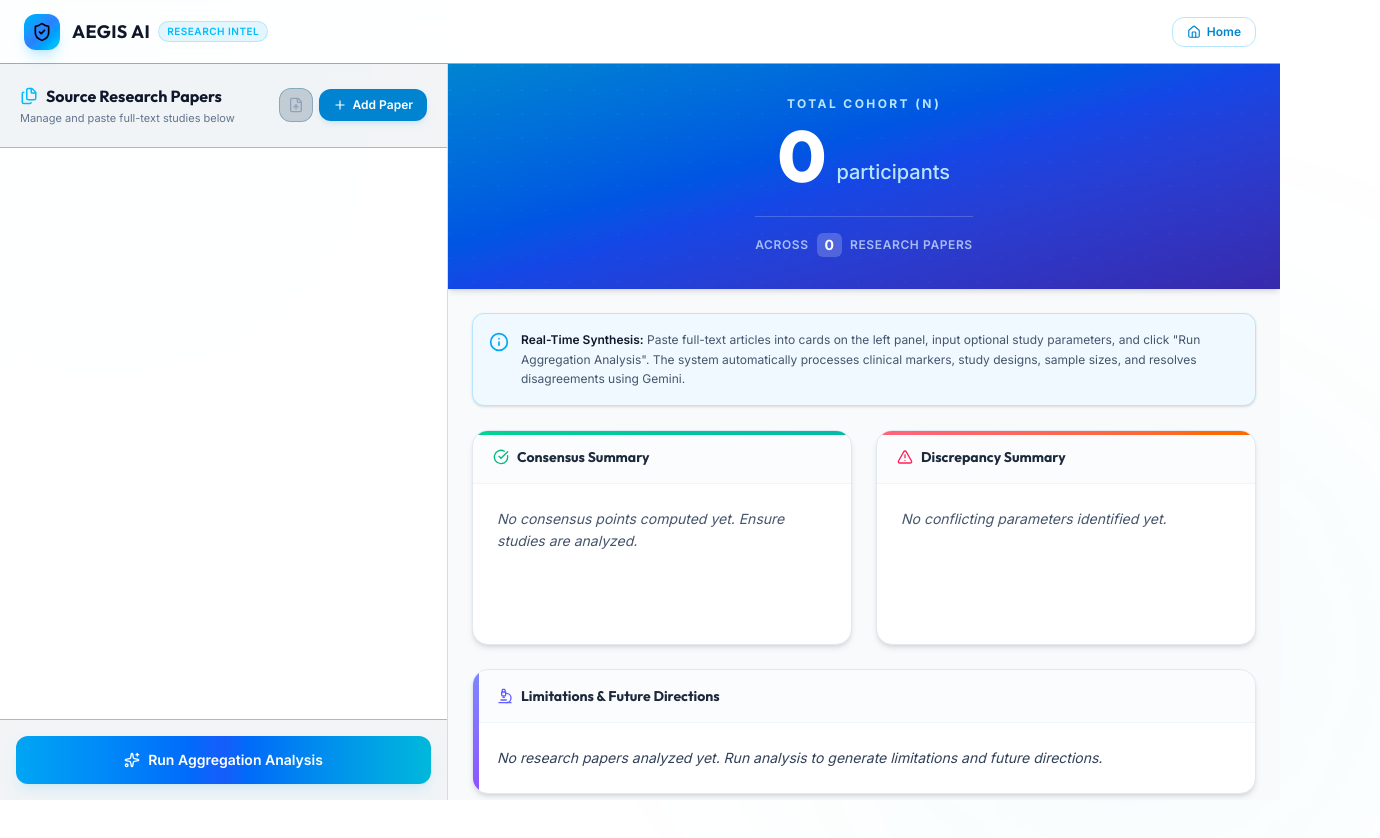
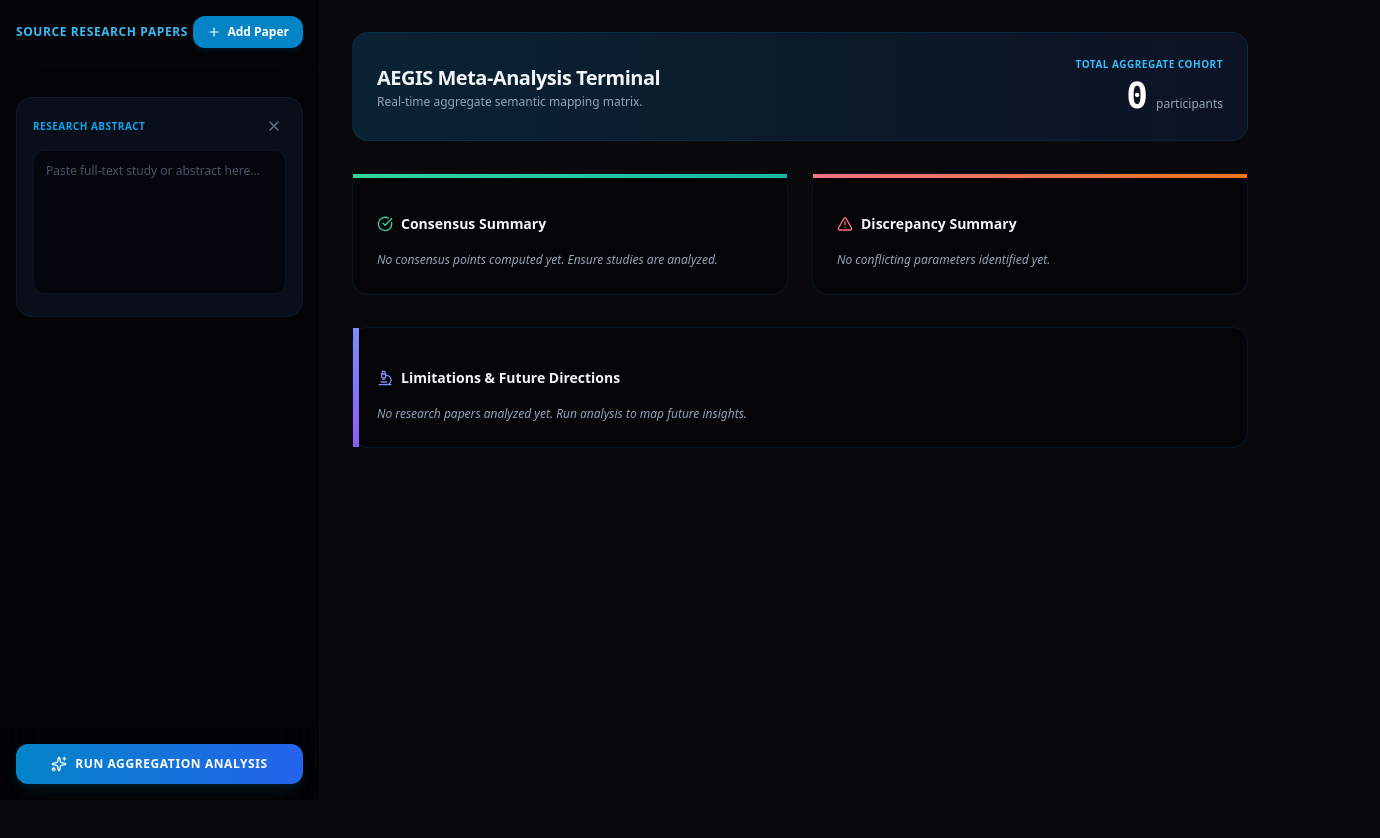
Before and after one commit to langstonowens2009-code/AEGIS-AI, a website: page index.html in a window 1280 px wide. Both pictures are taken after a click on the button "Add Paper". Shown: the whole page, 1380 px wide, since content can reach past the window. After the commit the page ends 800 px from the top, so only its background shows below. Drawn offline with nearby package versions, Linux system fonts and the light colour scheme.

Commit message:
Update index.html

```diff
--- a/index.html
+++ b/index.html
@@ -1,249 +1,161 @@
 <!DOCTYPE html>
-<html lang="en" class="h-full bg-white text-slate-800">
+<html lang="en">
 <head>
   <meta charset="UTF-8">
   <meta name="viewport" content="width=device-width, initial-scale=1.0">
-  <title>AEGIS AI | Premium Research Aggregator</title>
+  <title>AEGIS AI - Medical Research Aggregator</title>
+  <script src="https://cdn.tailwindcss.com"></script>
+  <script src="https://unpkg.com/lucide@latest"></script>
+</head>
+<body class="bg-[#09090b] text-slate-100 min-h-screen font-sans">
 
-  <!-- Tailwind CSS v4 Browser Build -->
-  <script src="https://unpkg.com/@tailwindcss/browser@4"></script>
-
-  <!-- Google Fonts: Outfit (Header) & Inter (Body) -->
-  <link rel="preconnect" href="https://fonts.googleapis.com">
-  <link rel="preconnect" href="https://fonts.gstatic.com" crossorigin>
-  <link href="https://fonts.googleapis.com/css2?family=Inter:wght@300;400;500;600;700&family=Outfit:wght@400;500;600;700;800&display=swap" rel="stylesheet">
-
-  <!-- Lucide Icons Library for Premium Visuals -->
-  <script src="https://unpkg.com/lucide@latest"></script>
-
-  <!-- PDF.js and JSZip for client-side PDF & DOCX file text extraction -->
-  <script src="https://cdnjs.cloudflare.com/ajax/libs/pdf.js/2.16.105/pdf.min.js"></script>
-  <script src="https://cdnjs.cloudflare.com/ajax/libs/jszip/3.10.1/jszip.min.js"></script>
-
-  <!-- Custom Styling overrides -->
-  <link rel="stylesheet" href="index.css?v=1.0.4">
-
-  <style>
-    body {
-      font-family: 'Inter', sans-serif;
-    }
-    h1, h2, h3, h4, .font-heading {
-      font-family: 'Outfit', sans-serif;
-    }
-  </style>
-</head>
-<body class="h-full flex flex-col overflow-hidden text-slate-800 bg-grid-glow bg-white">
-
-  <!-- Glow effects behind panel workspace (Light Blue / Cyan Spotlights) -->
-  <div class="absolute top-[-200px] left-[-200px] w-[600px] h-[600px] rounded-full bg-sky-500/5 blur-[150px] pointer-events-none"></div>
-  <div class="absolute bottom-[-100px] right-[-100px] w-[500px] h-[500px] rounded-full bg-cyan-500/5 blur-[150px] pointer-events-none"></div>
-
-  <!-- Header / Navigation Bar -->
-  <header class="h-16 flex items-center justify-between px-6 border-b border-sky-950/40 bg-white/80 backdrop-blur-xl shrink-0 z-30">
-    <div class="flex items-center gap-3">
-      <div class="w-9 h-9 rounded-xl bg-gradient-to-br from-sky-400 via-blue-500 to-cyan-400 flex items-center justify-center shadow-lg shadow-sky-500/20">
-        <i data-lucide="shield-check" class="w-5 h-5 text-black"></i>
-      </div>
-      <div>
-        <div class="flex items-center gap-2">
-          <span class="font-heading font-bold text-lg text-slate-900 tracking-wide">AEGIS AI</span>
-          <span class="px-2 py-0.5 text-[10px] font-semibold rounded-full bg-sky-500/10 text-sky-400 border border-sky-500/20 uppercase tracking-wider">Research Intel</span>
-        </div>
-      </div>
-    </div>
-
-    <!-- Analysis Status / Actions -->
-    <div class="flex items-center gap-4">
-      <div id="ai-status-indicator" class="hidden items-center gap-2 px-3 py-1.5 rounded-full bg-sky-950/30 border border-sky-900/30 text-xs text-sky-300">
-        <span class="relative flex h-2 w-2">
-          <span class="animate-ping absolute inline-flex h-full w-full rounded-full bg-sky-400 opacity-75"></span>
-          <span class="relative inline-flex rounded-full h-2 w-2 bg-sky-500"></span>
-        </span>
-        <span id="ai-status-text">Idle</span>
-      </div>
-
-      <button id="btn-home" class="px-3.5 py-1.5 bg-white hover:bg-sky-100 border border-sky-200 hover:border-sky-300 text-sky-600 font-semibold rounded-xl text-xs flex items-center gap-1.5 transition-all cursor-pointer">
-        <i data-lucide="home" class="w-3.5 h-3.5"></i>
-        <span>Home</span>
-      </button>
-    </div>
-  </header>
-
-  <!-- Split Workspace Layout -->
-  <div class="flex-1 flex flex-col lg:flex-row overflow-hidden relative">
-
-    <!-- LEFT PANEL (35% width): Research Paper Workspace -->
-    <aside class="w-full lg:w-[35%] border-r border-sky-200 flex flex-col bg-white/85 backdrop-blur-xl h-1/2 lg:h-full shrink-0">
-
-      <!-- Panel Header -->
-      <div class="p-5 border-b border-sky-950/30 bg-sky-950/5 flex items-center justify-between">
-        <div>
-          <h2 class="text-md font-bold text-slate-900 flex items-center gap-2">
-            <i data-lucide="files" class="w-4.5 h-4.5 text-sky-400"></i>
-            Source Research Papers
-          </h2>
-          <p class="text-[11px] text-slate-500 mt-0.5">Manage and paste full-text studies below</p>
-        </div>
-
-        <div class="flex items-center gap-1.5">
-          <!-- Dropdown/hidden triggers for file import -->
-          <input type="file" id="file-import-input" class="hidden" multiple accept=".pdf,.docx,.txt">
-          <button id="btn-import-files" title="Import PDF/DOCX" class="p-2 bg-sky-950/20 hover:bg-sky-900/20 border border-sky-800/30 rounded-xl text-slate-400 hover:text-white transition-all cursor-pointer">
-            <i data-lucide="file-up" class="w-4 h-4"></i>
-          </button>
-
+  <div class="flex h-screen overflow-hidden">
+    <aside class="w-80 border-r border-sky-950/20 bg-[#020205]/60 backdrop-blur-xl flex flex-col">
+      <div class="p-4 border-b border-sky-950/10 flex items-center justify-between">
+        <h2 class="text-xs font-bold uppercase tracking-wider text-sky-400">Source Research Papers</h2>
         <button id="btn-add-paper" class="px-3.5 py-2 bg-sky-600 hover:bg-sky-500 text-white font-semibold rounded-xl text-xs flex items-center gap-1.5 shadow-md shadow-sky-600/10 transition-all cursor-pointer">
           <i data-lucide="plus" class="w-3.5 h-3.5"></i>
           <span>Add Paper</span>
         </button>
       </div>
-      </div>
 
-      <!-- Scrollable Papers List Container -->
       <div id="papers-list-container" class="flex-1 overflow-y-auto p-4 space-y-4 scroll-container">
-        <!-- JS generates paper cards here -->
-
-        <!-- Empty State (No papers) -->
-        <div id="papers-empty-state" class="hidden flex-col items-center justify-center text-center py-12 px-4 border-2 border-dashed border-sky-950/40 rounded-2xl bg-[#020205]/40">
+        <div id="papers-empty-state" class="flex flex-col items-center justify-center text-center py-12 px-4 border-2 border-dashed border-sky-950/40 rounded-2xl bg-[#020205]/40">
           <div class="w-12 h-12 rounded-full bg-sky-950/20 flex items-center justify-center mb-3">
             <i data-lucide="book-open" class="w-6 h-6 text-sky-500/70"></i>
           </div>
           <h3 class="text-sm font-semibold text-slate-300">No Research Papers Added</h3>
-          <p class="text-xs text-slate-500 max-w-xs mt-1">Add paper cards or load sample templates from the top menu to start aggregate AI parsing.</p>
+          <p class="text-xs text-slate-500 max-w-xs mt-1">Add paper cards to start aggregate AI parsing.</p>
         </div>
       </div>
 
-      <!-- Action Button Area -->
-      <div class="p-4 border-t border-sky-950/30 bg-sky-950/5">
-        <button id="btn-analyze-all" class="w-full py-3.5 bg-gradient-to-r from-sky-500 via-blue-600 to-cyan-500 hover:opacity-90 active:scale-[0.99] text-white font-semibold rounded-xl text-sm flex items-center justify-center gap-2 shadow-lg shadow-sky-500/10 transition-all cursor-pointer">
+      <div class="p-4 border-t border-sky-950/10 bg-[#020205]/40">
+        <button id="btn-run-analysis" class="w-full py-3 bg-gradient-to-r from-sky-600 to-blue-600 hover:from-sky-500 hover:to-blue-500 text-white font-bold rounded-xl text-xs shadow-lg shadow-sky-500/10 transition-all uppercase tracking-wider flex items-center justify-center gap-2 cursor-pointer">
           <i data-lucide="sparkles" class="w-4 h-4"></i>
           <span>Run Aggregation Analysis</span>
         </button>
       </div>
-
     </aside>
 
-    <!-- RIGHT PANEL (65% width): AI Analysis Dashboard -->
-    <main class="w-full lg:w-[65%] flex flex-col bg-white h-1/2 lg:h-full overflow-hidden">
-
-      <!-- Big Top Card Metrics -->
-      <section class="bg-gradient-to-br from-sky-600 via-blue-700 to-indigo-800 text-white p-8 shrink-0 relative overflow-hidden shadow-md">
-        <div class="absolute inset-0 opacity-10 mix-blend-overlay pointer-events-none" style="background-image: radial-gradient(circle at 2px 2px, white 1px, transparent 0); background-size: 24px 24px;"></div>
-        <div class="relative z-10 flex flex-col items-center justify-center text-center space-y-2">
-          <span class="text-xs font-bold text-sky-200 uppercase tracking-[0.2em]">Total Cohort (N)</span>
-          <div class="flex items-end gap-3 justify-center">
-            <span id="counter-cohort" class="text-6xl md:text-7xl font-black font-heading leading-none tracking-tight">0</span>
-            <span class="text-lg md:text-xl text-sky-200 font-medium mb-1.5">participants</span>
+    <main class="flex-1 overflow-y-auto p-8 space-y-8">
+      <div class="p-6 bg-gradient-to-r from-sky-900/40 to-blue-900/20 border border-sky-500/10 rounded-2xl flex items-center justify-between">
+        <div>
+          <h1 class="text-xl font-black tracking-tight">AEGIS Meta-Analysis Terminal</h1>
+          <p class="text-xs text-slate-400 mt-0.5">Real-time aggregate semantic mapping matrix.</p>
         </div>
-          <div class="mt-4 pt-4 border-t border-white/20 inline-flex items-center gap-2">
-            <span class="text-xs text-sky-100/70 font-semibold uppercase tracking-wider">Across</span>
-            <span id="counter-papers" class="text-sm font-bold bg-white/20 px-2 py-0.5 rounded-md">0</span>
-            <span class="text-xs text-sky-100/70 font-semibold uppercase tracking-wider">Research Papers</span>
-          </div>
-        </div>
-      </section>
-
-      <!-- Scrollable Dashboard Content -->
-      <div class="flex-1 overflow-y-auto p-6 space-y-6 scroll-container bg-slate-50">
-
-        <!-- Top Alert Warnings / Success Status -->
-        <div id="dashboard-notice" class="p-4 rounded-xl border border-sky-200 bg-sky-50 flex items-start gap-3 shadow-sm">
-          <i data-lucide="info" class="w-5 h-5 text-sky-500 shrink-0 mt-0.5"></i>
-          <div class="text-xs text-slate-600 leading-relaxed">
-            <span class="text-slate-900 font-semibold">Real-Time Synthesis:</span> Paste full-text articles into cards on the left panel, input optional study parameters, and click "Run Aggregation Analysis". The system automatically processes clinical markers, study designs, sample sizes, and resolves disagreements using Gemini.
+        <div class="text-right">
+          <span class="text-[10px] font-bold uppercase tracking-wider text-sky-400 block mb-1">Total Aggregate Cohort</span>
+          <span id="total-cohort-value" class="text-4xl font-black text-white font-mono">0</span>
+          <span class="text-xs text-slate-400 font-medium ml-1">participants</span>
         </div>
       </div>
 
-        <!-- Two-Column Grid: Consensus & Discrepancies -->
       <div class="grid grid-cols-1 md:grid-cols-2 gap-6">
+        <div class="p-6 bg-[#020205]/40 border border-sky-950/40 rounded-2xl relative space-y-4">
+          <div class="absolute top-0 left-0 w-full h-1 bg-gradient-to-r from-emerald-400 to-teal-500"></div>
+          <h3 class="text-sm font-bold flex items-center gap-2"><i data-lucide="check-circle" class="w-4 h-4 text-emerald-400"></i> Consensus Summary</h3>
+          <p id="consensus-summary-text" class="text-xs text-slate-400 leading-relaxed italic">No consensus points computed yet. Ensure studies are analyzed.</p>
+        </div>
 
-          <!-- Consensus Findings Widget -->
-          <div class="glass-panel rounded-2xl border border-slate-200 shadow-md bg-white flex flex-col overflow-hidden relative">
-            <div class="absolute top-0 left-0 w-full h-1 bg-gradient-to-r from-emerald-400 to-teal-500"></div>
-            <div class="px-5 py-4 border-b border-slate-100 bg-slate-50/50 flex items-center justify-between">
-              <h3 class="text-sm font-bold text-slate-800 flex items-center gap-2">
-                <i data-lucide="check-circle" class="w-4 h-4 text-emerald-500"></i>
-                Consensus Summary
-              </h3>
-            </div>
-            <div class="p-6 flex-1 min-h-[160px]">
-              <p id="consensus-summary-text" class="text-sm text-slate-600 leading-relaxed italic">
-                No consensus points computed yet. Ensure studies are analyzed.
-              </p>
+        <div class="p-6 bg-[#020205]/40 border border-sky-950/40 rounded-2xl relative space-y-4">
+          <div class="absolute top-0 left-0 w-full h-1 bg-gradient-to-r from-rose-400 to-orange-500"></div>
+          <h3 class="text-sm font-bold flex items-center gap-2"><i data-lucide="alert-triangle" class="w-4 h-4 text-rose-400"></i> Discrepancy Summary</h3>
+          <p id="discrepancy-summary-text" class="text-xs text-slate-400 leading-relaxed italic">No conflicting parameters identified yet.</p>
         </div>
       </div>
 
-          <!-- Conflicting Evidence Widget -->
-          <div class="glass-panel rounded-2xl border border-slate-200 shadow-md bg-white flex flex-col overflow-hidden relative">
-            <div class="absolute top-0 left-0 w-full h-1 bg-gradient-to-r from-rose-400 to-orange-500"></div>
-            <div class="px-5 py-4 border-b border-slate-100 bg-slate-50/50 flex items-center justify-between">
-              <h3 class="text-sm font-bold text-slate-800 flex items-center gap-2">
-                <i data-lucide="alert-triangle" class="w-4 h-4 text-rose-500"></i>
-                Discrepancy Summary
-              </h3>
+      <div class="p-6 bg-[#020205]/40 border border-sky-950/40 rounded-2xl relative space-y-4">
+        <div class="absolute top-0 left-0 w-1.5 h-full bg-gradient-to-b from-indigo-400 to-violet-500"></div>
+        <h3 class="text-sm font-bold flex items-center gap-2"><i data-lucide="microscope" class="w-4 h-4 text-indigo-400"></i> Limitations & Future Directions</h3>
+        <p id="limitations-future-text" class="text-xs text-slate-400 leading-relaxed italic">No research papers analyzed yet. Run analysis to map future insights.</p>
       </div>
-            <div class="p-6 flex-1 min-h-[160px]">
-              <p id="discrepancy-summary-text" class="text-sm text-slate-600 leading-relaxed italic">
-                No conflicting parameters identified yet.
-              </p>
+    </main>
+  </div>
+
+  <div id="processing-overlay" class="fixed inset-0 bg-[#020205]/95 backdrop-blur-md z-50 flex flex-col items-center justify-center hidden">
+    <div class="max-w-md w-full px-6 text-center space-y-4">
+      <div class="w-16 h-16 rounded-full border-4 border-sky-950 border-t-sky-500 animate-spin inline-flex items-center justify-center">
+        <i data-lucide="brain" class="w-6 h-6 text-sky-400 animate-pulse"></i>
+      </div>
+      <div>
+        <h3 class="text-md font-bold text-white">AEGIS Neural Aggregator</h3>
+        <p class="text-xs text-slate-500 font-mono mt-1">Parsing multi-study abstract layers...</p>
       </div>
     </div>
   </div>
 
-        <!-- Full Width Bottom Card: Limitations & Future -->
-        <section class="glass-panel rounded-2xl border border-slate-200 shadow-md bg-white relative overflow-hidden">
-          <div class="absolute top-0 left-0 w-1.5 h-full bg-gradient-to-b from-indigo-400 to-violet-500"></div>
-          <div class="px-6 py-4 border-b border-slate-100 bg-slate-50/50 flex items-center justify-between">
-            <h3 class="text-sm font-bold text-slate-800 flex items-center gap-2">
-              <i data-lucide="microscope" class="w-4 h-4 text-indigo-500"></i>
-              Limitations & Future Directions
-            </h3>
+  <script>
+    // Initialize icons immediately
+    lucide.createIcons();
+
+    // Handlers for Add/Remove Papers
+    document.getElementById('btn-add-paper').addEventListener('click', () => {
+        const listContainer = document.getElementById('papers-list-container');
+        const emptyState = document.getElementById('papers-empty-state');
+
+        if (emptyState) emptyState.classList.add('hidden');
+
+        const paperCard = document.createElement('div');
+        paperCard.className = "p-4 bg-slate-900/60 border border-sky-950/40 rounded-2xl relative space-y-3";
+        paperCard.innerHTML = `
+            <div class="flex items-center justify-between">
+                <span class="text-[10px] font-bold text-sky-500 uppercase tracking-wider">Research Abstract</span>
+                <button class="text-slate-500 hover:text-rose-400 remove-paper-btn transition-colors cursor-pointer p-1">
+                    <i data-lucide="x" class="w-4 h-4"></i>
+                </button>
             </div>
-          <div class="p-6">
-            <p id="limitations-future-text" class="text-sm text-slate-700 leading-relaxed italic">
-              No research papers analyzed yet. Run analysis to generate limitations and future directions.
-            </p>
-          </div>
-        </section>
+            <textarea class="w-full h-36 p-3 bg-[#020205]/60 border border-sky-950/40 rounded-xl text-xs text-slate-300 placeholder-slate-600 focus:outline-none focus:border-sky-500/50 focus:ring-1 focus:ring-sky-500/20 transition-all paper-input resize-none" placeholder="Paste full-text study or abstract here..."></textarea>
+        `;
 
+        listContainer.appendChild(paperCard);
+        lucide.createIcons();
 
+        paperCard.querySelector('.remove-paper-btn').addEventListener('click', () => {
+            paperCard.remove();
+            if (listContainer.querySelectorAll('.paper-input').length === 0 && emptyState) {
+                emptyState.classList.remove('hidden');
+            }
+        });
+    });
 
+    // Run Aggregate Request to Serverless Route
+    document.getElementById('btn-run-analysis').addEventListener('click', async () => {
+        const inputs = document.querySelectorAll('.paper-input');
+        let combinedText = "";
+        inputs.forEach(input => {
+            if (input.value.trim()) combinedText += input.value + "\n\n";
+        });
 
+        if (!combinedText.trim()) {
+            alert("Please add at least one paper abstract to analyze.");
+            return;
+        }
 
-      </div>
-    </main>
+        const overlay = document.getElementById('processing-overlay');
+        if (overlay) overlay.classList.remove('hidden');
 
-  </div>
+        try {
+            const response = await fetch('/api/analyze', {
+                method: 'POST',
+                headers: { 'Content-Type': 'application/json' },
+                body: JSON.stringify({ text: combinedText })
+            });
 
-  <!-- Loading Overlay / Progress Tracker -->
-  <div id="processing-overlay" class="fixed inset-0 bg-white/90 backdrop-blur-md z-50 flex flex-col items-center justify-center hidden">
-    <div class="max-w-md w-full px-6 text-center space-y-6">
+            if (!response.ok) throw new Error("API Route Failure");
+            const data = await response.json();
 
-      <!-- Premium circular loading bar -->
-      <div class="inline-flex relative items-center justify-center">
-        <!-- Outer glowing ring -->
-        <div class="w-20 h-20 rounded-full border-4 border-sky-950 border-t-sky-500 border-r-cyan-400 animate-spin"></div>
-        <i data-lucide="brain" class="w-8 h-8 text-sky-400 absolute animate-pulse"></i>
-      </div>
+            document.getElementById('consensus-summary-text').innerText = data.consensus_summary;
+            document.getElementById('discrepancy-summary-text').innerText = data.discrepancy_summary;
+            document.getElementById('limitations-future-text').innerText = data.limitations_and_future;
+            document.getElementById('total-cohort-value').innerText = data.total_participants;
 
-      <div class="space-y-2">
-        <h3 class="text-lg font-bold text-slate-900 font-heading tracking-wide">AEGIS AI Engine</h3>
-        <p class="text-xs text-sky-400 uppercase font-bold tracking-wider">Analyzing study variables...</p>
-        <p id="loader-details-text" class="text-[11px] text-slate-500 font-mono">Scanning paragraph matrices...</p>
-      </div>
-
-      <!-- Linear progress bar -->
-      <div class="w-full h-1.5 bg-sky-950 rounded-full overflow-hidden">
-        <div id="loader-progress-bar" class="h-full bg-gradient-to-r from-sky-500 via-blue-500 to-cyan-400 transition-all duration-350" style="width: 0%"></div>
-      </div>
-    </div>
-  </div>
-
-  <!-- Dynamic scripts imports -->
-  <script src="app.js?v=1.0.5"></script>
-  <script>
-    // Initialize Lucide icons on page load
-    lucide.createIcons();
+        } catch (err) {
+            console.error(err);
+            alert("Failed to analyze with Gemini API. Check your Vercel Environment Variables setup.");
+        } finally {
+            if (overlay) overlay.classList.add('hidden');
+        }
+    });
   </script>
 </body>
 </html>
```
Lines whose indentation alone changed are shown as unchanged.
